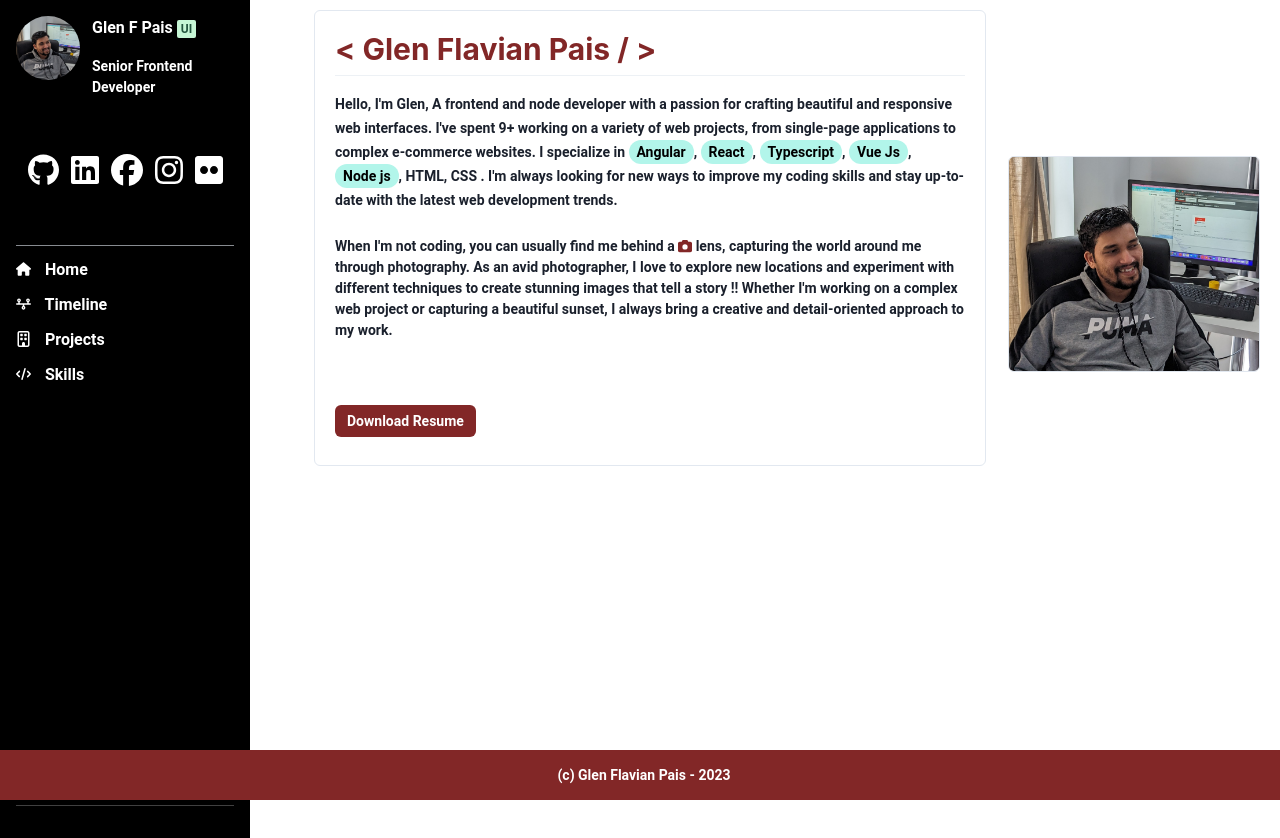
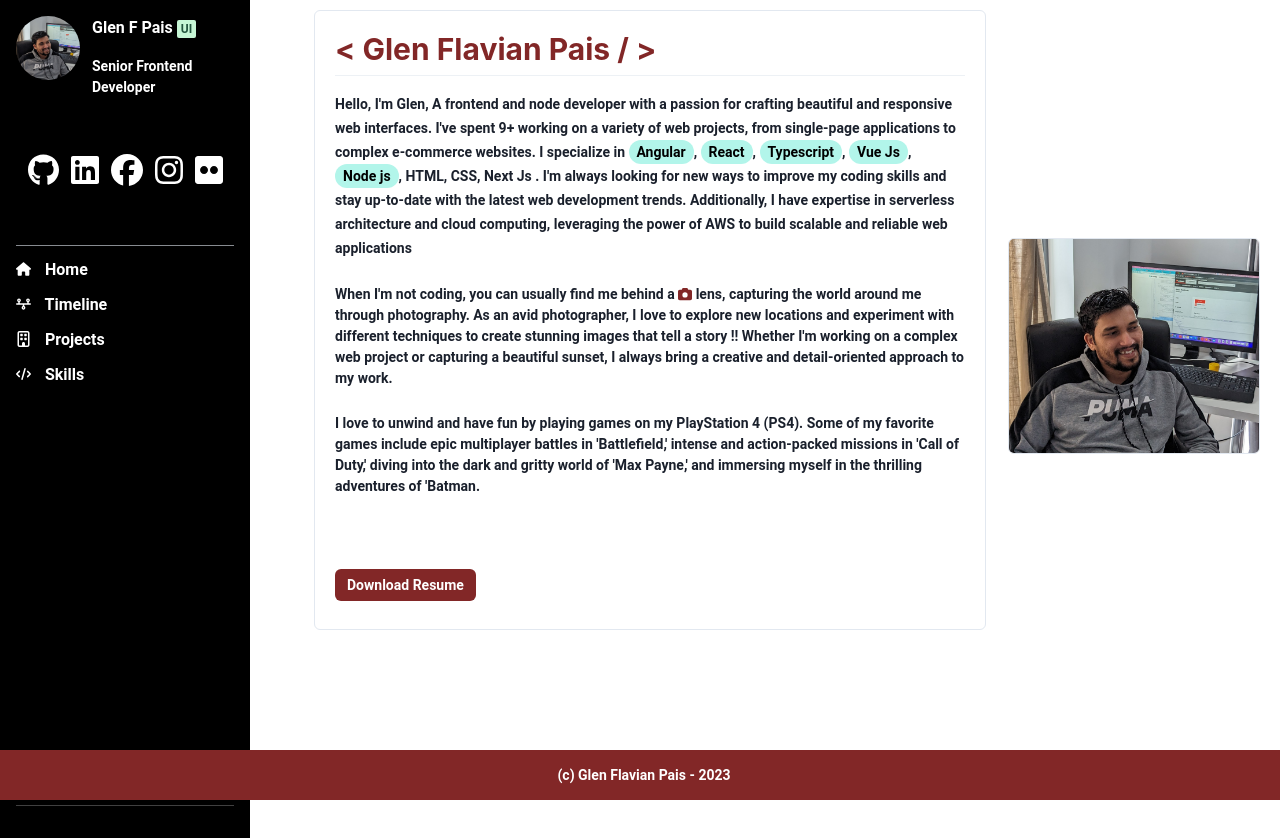
Before and after one commit to flavglen/myportal, a React (Create React App) app: page / in a window 1280 px wide. Built offline with nearby package versions, Linux system fonts and the light colour scheme.

Commit message:
update home page

```diff
--- a/src/components/home/Home.tsx
+++ b/src/components/home/Home.tsx
@@ -37,8 +37,10 @@ const Home: React.FC = () => {
                                         styles={{ px: '2', py: '1', rounded: 'full', bg: 'teal.100' }}
                                     >
                                         Hello, I'm Glen,  A frontend and node developer with a passion for crafting beautiful and responsive web interfaces. I've spent 9+ working on a variety of web projects,
-                                        from single-page applications to complex e-commerce websites. I specialize in Angular, React, Typescript, Vue Js, Node js, HTML, CSS .
+                                        from single-page applications to complex e-commerce websites. I specialize in Angular, React, Typescript, Vue Js, Node js, HTML, CSS, Next Js .
                                         I'm always looking for new ways to improve my coding skills and stay up-to-date with the latest web development trends.
+                                        Additionally, I have expertise in serverless architecture and cloud computing,
+                                         leveraging the power of AWS to build scalable and reliable web applications
                                     </Highlight>
                                 </Text>
                             </Stack>
@@ -47,6 +49,13 @@ const Home: React.FC = () => {
                                 When I'm not coding, you can usually find me behind a <FontAwesomeIcon color='#822727' icon={faCamera} size="1x" title='Camera' /> lens,
                                 capturing the world around me through photography. As an avid photographer, I love to explore new locations and experiment with different techniques to create stunning images that tell a story !!
                                 Whether I'm working on a complex web project or capturing a beautiful sunset, I always bring a creative and detail-oriented approach to my work.
+                            </Text>
+
+
+                            <Text py='2' fontSize="sm">
+                                I love to unwind and have fun by playing games on my PlayStation 4 (PS4).
+                                Some of my favorite games include epic multiplayer battles in 'Battlefield,' intense and action-packed missions in 'Call of Duty,'
+                                diving into the dark and gritty world of 'Max Payne,' and immersing myself in the thrilling adventures of 'Batman.
                             </Text>
 
                         </CardBody>
```
Also changed, not shown: sitemap.js (+6 -11 lines).
